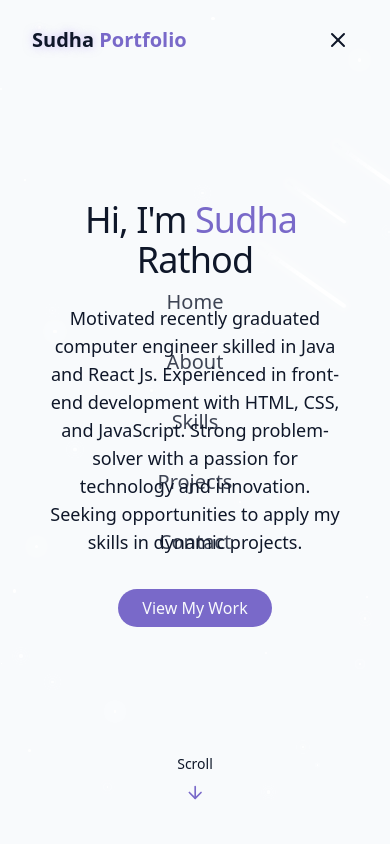
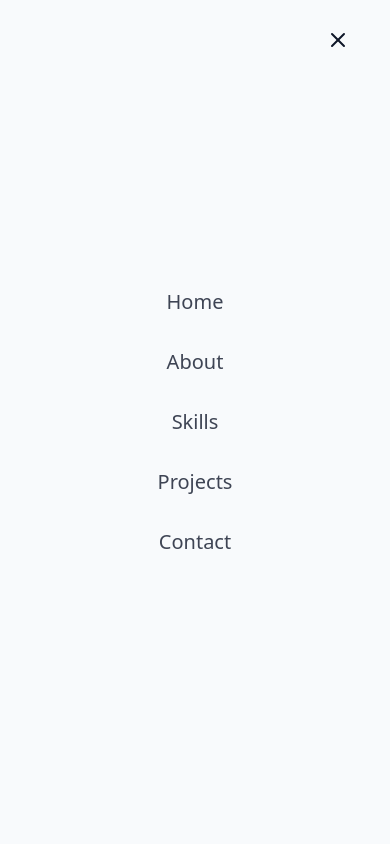
Before and after one commit to Skrtd/portfolio-website-using-react, a React (Vite) app: page / in a window 390 px wide. Both pictures are taken after a click on the button "Open Menu". Shown: the top 844 px of the page. Built offline with nearby package versions, Linux system fonts and the light colour scheme.

Commit message:
Fix mobile navbar menu overlapping issue

```diff
--- a/src/components/Navbar.jsx
+++ b/src/components/Navbar.jsx
@@ -61,7 +61,7 @@
         </button>
 
         <div className={cn(
-            "fixed inset-0 bg-bakcground background-blur-md z-40 flex flex-col items-center justify-center",
+            "fixed inset-0 bg-background backdrop-blur-md z-40 flex flex-col items-center justify-center",
             "transition-all duration-300 md:hidden",
             isMenuOpen
                 ? "opacity-100 pointer-events-auto"
```
Also changed, not shown: 1 other file (tests, documents, lock files or other folders).
